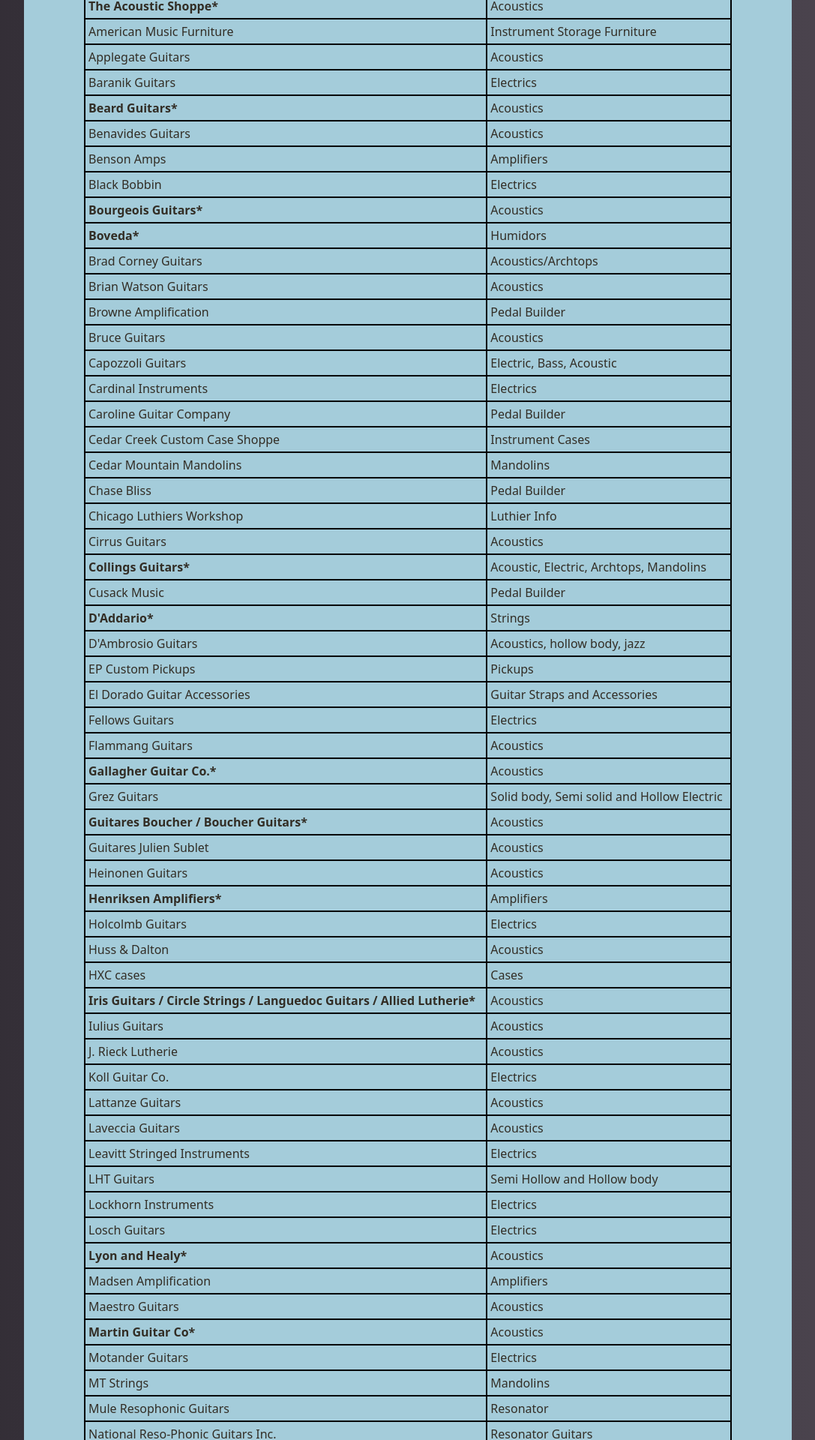
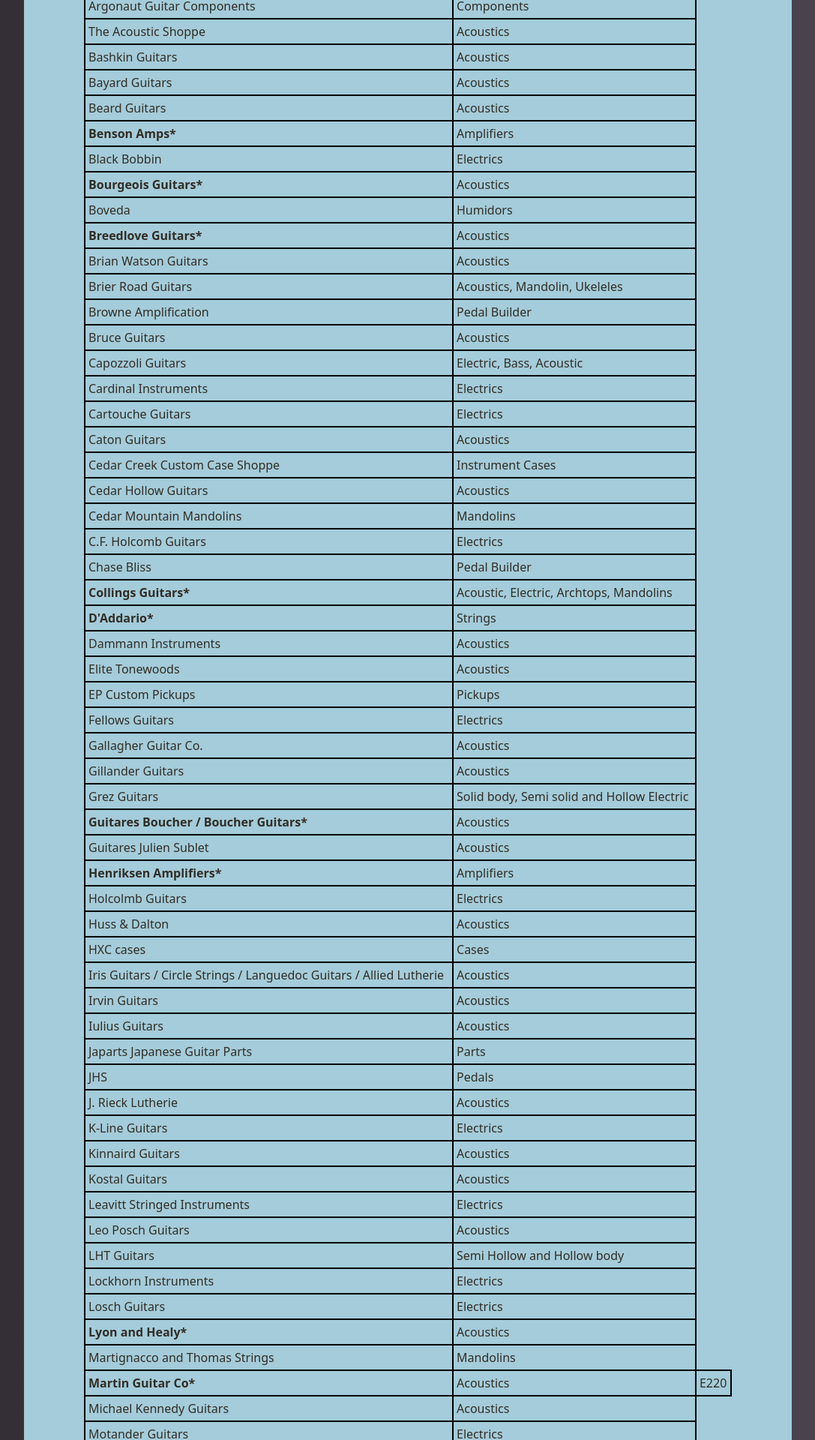
Before and after one commit to oldtownschool/fretboard-summit, a Next.js app: page /luthiers in a window 1280 px wide. Shown: the part 840-2760 px from the top of the page at 75% size, without its empty margins (96-1183 px from the left). Built offline with nearby package versions, Linux system fonts and the light colour scheme.

Commit message:
updated exhibited list to april 10 2026

```diff
--- a/app/luthiers/page.js
+++ b/app/luthiers/page.js
@@ -47,8 +47,8 @@ export default function Luthiers() {
           </p>
 
 
-          <h3 className="font-bold text-lg leading-relaxed mt-8">2025 Exhibitor List</h3>
-          <p className="italic text-sm leading-relaxed">Updated: August 13, 2025</p>
+          <h3 className="font-bold text-lg leading-relaxed mt-8">2026 Exhibitor List</h3>
+          <p className="italic text-sm leading-relaxed">Updated: April 10, 2026</p>
           <p className="italic text-sm leading-relaxed">* asterisk indicates sponsor</p>
 
 
@@ -73,37 +73,53 @@ export default function Luthiers() {
                 {/* <td>E330</td> */}
               </tr>
               <tr>
-                <td className="font-bold"><Link href="https://theacousticshoppe.com/">The Acoustic Shoppe*</Link></td>
-                <td>Acoustics</td>
-                {/* <td>W-210</td> */}
+                <td><Link href="https://www.argonautguitarcomponents.com/">Argonaut Guitar Components</Link></td>
+                <td>Components</td>
+                {/* <td>E330</td> */}
               </tr>
               <tr>
+                <td><Link href="https://theacousticshoppe.com/">The Acoustic Shoppe</Link></td>
+                <td>Acoustics</td>
+                 {/* <td>W-210</td> */}
+              </tr>
+              {/* <tr>
                 <td><Link href="http://www.americanmusicfurniture.com/">American Music Furniture </Link></td>
                 <td>Instrument Storage Furniture</td>
-                {/* <td>East Atrium Lobby</td> */}
-              </tr>
-              <tr>
+                <td>East Atrium Lobby</td>
+              </tr> */}
+              {/* <tr>
                 <td><Link href="https://www.applegateguitars.com/">Applegate Guitars</Link></td>
                 <td>Acoustics</td>
-                {/* <td>W-102</td> */}
-              </tr>
-              <tr>
+                <td>W-102</td>
+              </tr> */}
+              {/* <tr>
                 <td><Link href="http://baranikguitars.com/">Baranik Guitars</Link></td>
                 <td>Electrics</td>
-                {/* <td>E326</td> */}
-              </tr>
+                <td>E326</td>
+              </tr> */}
+
               <tr>
-                <td className="font-bold"><Link href="https://beardguitars.com/">Beard Guitars*</Link></td>
+                <td><Link href="https://www.bashkinguitars.com/">Bashkin Guitars</Link></td>
                 <td>Acoustics</td>
                 {/* <td>W-211</td> */}
               </tr>
               <tr>
+                <td><Link href="https://www.bayardguitars.com/">Bayard Guitars</Link></td>
+                <td>Acoustics</td>
+                {/* <td>W-211</td> */}
+              </tr>
+              <tr>
+                <td><Link href="https://beardguitars.com/">Beard Guitars</Link></td>
+                <td>Acoustics</td>
+                {/* <td>W-211</td> */}
+              </tr>
+              {/* <tr>
                 <td><Link href="https://www.benavidesguitars.com/">Benavides Guitars</Link></td>
                 <td>Acoustics</td>
-                {/* <td>W-102</td> */}
-              </tr>
+                <td>W-102</td>
+              </tr> */}
               <tr>
-                <td><Link href="https://www.bensonamps.com/">Benson Amps</Link></td>
+                <td className="font-bold"><Link href="https://www.bensonamps.com/">Benson Amps*</Link></td>
                 <td>Amplifiers</td>
                 {/* <td>Various Rooms</td> */}
               </tr>
@@ -119,18 +135,23 @@ export default function Luthiers() {
                 {/* <td>E124</td> */}
               </tr>
               <tr>
-                <td className="font-bold"><Link href="https://bovedainc.com/">Boveda*</Link></td>
+                <td><Link href="https://bovedainc.com/">Boveda</Link></td>
                 <td>Humidors</td>
                 {/* <td>E328</td> */}
               </tr>
               <tr>
-                <td><Link href="https://www.bradcorneyguitars.com/">Brad Corney Guitars</Link></td>
-                <td>Acoustics/Archtops</td>
+                <td className="font-bold"><Link href="https://breedloveguitars.com/">Breedlove Guitars*</Link></td>
+                <td>Acoustics</td>
                 {/* <td>E328</td> */}
               </tr>
               <tr>
                 <td><Link href="https://www.brianwatsonguitars.com/">Brian Watson Guitars</Link></td>
                 <td>Acoustics</td>
+                {/* <td>W-102</td> */}
+              </tr>
+              <tr>
+                <td><Link href="http://www.brierroadguitars.com/">Brier Road Guitars</Link></td>
+                <td>Acoustics, Mandolin, Ukeleles</td>
                 {/* <td>W-102</td> */}
               </tr>
               <tr>
@@ -155,8 +176,13 @@ export default function Luthiers() {
               </tr>
 
               <tr>
-                <td><Link href="https://carolineguitar.com/">Caroline Guitar Company</Link></td>
-                <td>Pedal Builder</td>
+                <td><Link href="https://www.cartoucheguitars.com/">Cartouche Guitars</Link></td>
+                <td>Electrics</td>
+                {/* <td>E128</td> */}
+              </tr>
+              <tr>
+                <td><Link href="https://www.catonguitars.com/">Caton Guitars</Link></td>
+                <td>Acoustics</td>
                 {/* <td>E128</td> */}
               </tr>
               <tr>
@@ -165,8 +191,18 @@ export default function Luthiers() {
                 {/* <td>E330</td> */}
               </tr>
               <tr>
+                <td><Link href="https://www.cedarhollowguitars.com/">Cedar Hollow Guitars</Link></td>
+                <td>Acoustics</td>
+                {/* <td>E328</td> */}
+              </tr>
+              <tr>
                 <td><Link href="https://cedarmtm.com">Cedar Mountain Mandolins</Link></td>
                 <td>Mandolins</td>
+                {/* <td>E328</td> */}
+              </tr>
+              <tr>
+                <td><Link href="https://www.cfholcombguitars.com/">C.F. Holcomb Guitars</Link></td>
+                <td>Electrics</td>
                 {/* <td>E328</td> */}
               </tr>
               <tr>
@@ -174,47 +210,57 @@ export default function Luthiers() {
                 <td>Pedal Builder</td>
                 {/* <td>E326</td> */}
               </tr>
-              <tr>
+              {/* <tr>
                 <td><Link href="https://www.chicagoluthiers.com/">Chicago Luthiers Workshop</Link></td>
                 <td>Luthier Info</td>
-                {/* <td>Music Store</td> */}
-              </tr>
-              <tr>
+                <td>Music Store</td>
+              </tr> */}
+              {/* <tr>
                 <td><Link href="https://www.cirrusguitars.com/">Cirrus Guitars</Link></td>
                 <td>Acoustics</td>
-                {/* <td>W-Harris Gallery</td> */}
-              </tr>
+                <td>W-Harris Gallery</td>
+              </tr> */}
               <tr>
                 <td className="font-bold"><Link href="https://www.collingsguitars.com/">Collings Guitars*</Link></td>
                 <td>Acoustic, Electric, Archtops, Mandolins</td>
                 {/* <td>E221</td> */}
               </tr>
-              <tr>
+              {/* <tr>
                 <td><Link href="https://cusackmusic.com/">Cusack Music</Link></td>
                 <td>Pedal Builder</td>
-                {/* <td>E326</td> */}
-              </tr>
+                <td>E326</td>
+              </tr> */}
               <tr>
                 <td className="font-bold"><Link href="https://www.daddario.com/">D&apos;Addario*</Link></td>
                 <td>Strings</td>
                 {/* <td>no room</td> */}
               </tr>
               <tr>
+                <td><Link href="https://dammanninstruments.com/">Dammann Instruments</Link></td>
+                <td>Acoustics</td>
+                {/* <td>E330</td> */}
+              </tr>
+              <tr>
+                <td><Link href="https://www.elitetonewoods.com/">Elite Tonewoods</Link></td>
+                <td>Acoustics</td>
+                {/* <td>E330</td> */}
+              </tr>
+              {/* <tr>
                 <td><Link href="https://www.dambrosioguitars.com/">D&apos;Ambrosio Guitars</Link></td>
                 <td>Acoustics, hollow body, jazz</td>
-                {/* <td>E330</td> */}
-              </tr>
+                <td>E330</td>
+              </tr> */}
               <tr>
                 <td><Link href="http://www.epcustompickups.com">EP Custom Pickups</Link></td>
                 <td>Pickups</td>
                 {/* <td>E330</td> */}
               </tr>
 
-              <tr>
+              {/* <tr>
                 <td><Link href="http://www.eldoradostraps.com/">El Dorado Guitar Accessories</Link></td>
                 <td>Guitar Straps and Accessories</td>
-                {/* <td>E326</td> */}
-              </tr>
+                <td>E326</td>
+              </tr> */}
 
               <tr>
                 <td><Link href="http://www.fellowsguitars.com/">Fellows Guitars</Link></td>
@@ -222,13 +268,18 @@ export default function Luthiers() {
                 {/* <td>E326</td> */}
               </tr>
 
-              <tr>
+              {/* <tr>
                 <td><Link href="https://flammangguitars.com">Flammang Guitars</Link></td>
                 <td>Acoustics</td>
-                {/* <td>W-Harris Gallery</td> */}
+                <td>W-Harris Gallery</td>
+              </tr> */}
+              <tr>
+                <td><Link href="https://gallagherguitar.com/">Gallagher Guitar Co.</Link></td>
+                <td>Acoustics</td>
+                {/* <td>W-211</td> */}
               </tr>
               <tr>
-                <td className="font-bold"><Link href="https://gallagherguitar.com/">Gallagher Guitar Co.*</Link></td>
+                <td><Link href="https://www.gillanderguitars.com/">Gillander Guitars</Link></td>
                 <td>Acoustics</td>
                 {/* <td>W-211</td> */}
               </tr>
@@ -248,11 +299,11 @@ export default function Luthiers() {
                 <td>Acoustics</td>
                 {/* <td>E328</td> */}
               </tr>
-              <tr>
+              {/* <tr>
                 <td><Link href="http://www.heinonenguitars.com/">Heinonen Guitars</Link></td>
                 <td>Acoustics</td>
-                {/* <td>E328</td> */}
-              </tr>
+                <td>E328</td>
+              </tr> */}
               <tr>
                 <td className="font-bold"><Link href="https://www.henriksenamplifiers.com/">Henriksen Amplifiers*</Link></td>
                 <td>Amplifiers</td>
@@ -274,7 +325,12 @@ export default function Luthiers() {
                 {/* <td>E328</td> */}
               </tr>
               <tr>
-                <td className="font-bold"><Link href="https://www.irisguitarcompany.com/">Iris Guitars / Circle Strings / Languedoc Guitars / Allied Lutherie*</Link></td>
+                <td><Link href="https://www.irisguitarcompany.com/">Iris Guitars / Circle Strings / Languedoc Guitars / Allied Lutherie</Link></td>
+                <td>Acoustics</td>
+                {/* <td>E126</td> */}
+              </tr>
+              <tr>
+                <td><Link href="https://www.irvinguitars.com/">Irvin Guitars</Link></td>
                 <td>Acoustics</td>
                 {/* <td>E126</td> */}
               </tr>
@@ -284,28 +340,58 @@ export default function Luthiers() {
                 {/* <td>W-Harris Gallery</td> */}
               </tr>
               <tr>
+                <td><Link href="http://www.japarts.ca/">Japarts Japanese Guitar Parts</Link></td>
+                <td>Parts</td>
+                {/* <td>W-Harris Gallery</td> */}
+              </tr>
+              <tr>
+                <td><Link href="https://jhspedals.info/">JHS</Link></td>
+                <td>Pedals</td>
+                {/* <td>W-Harris Gallery</td> */}
+              </tr>
+              <tr>
                 <td><Link href="https://www.jrieck.com/">J. Rieck Lutherie</Link></td>
                 <td>Acoustics</td>
                 {/* <td>W-102</td> */}
               </tr>
               <tr>
-                <td><Link href="https://www.kollguitars.com/">Koll Guitar Co.</Link></td>
+                <td><Link href="https://k-lineguitars.com/">K-Line Guitars</Link></td>
                 <td>Electrics</td>
                 {/* <td>E326</td> */}
               </tr>
               <tr>
+                <td><Link href="https://johnkinnairdguitars.com/">Kinnaird Guitars</Link></td>
+                <td>Acoustics</td>
+                {/* <td>E326</td> */}
+              </tr>
+              <tr>
+                <td><Link href="https://www.kostalguitars.com/">Kostal Guitars</Link></td>
+                <td>Acoustics</td>
+                {/* <td>E326</td> */}
+              </tr>
+              {/* <tr>
+                <td><Link href="https://www.kollguitars.com/">Koll Guitar Co.</Link></td>
+                <td>Electrics</td>
+                <td>E326</td>
+              </tr> */}
+              {/* <tr>
                 <td><Link href="http://www.anthonylattanze.com/">Lattanze Guitars</Link></td>
                 <td>Acoustics</td>
-                {/* <td>W-102</td> */}
-              </tr>
-              <tr>
+                <td>W-102</td>
+              </tr> */}
+              {/* <tr>
                 <td><Link href="https://www.lavecchiaguitars.com/">Laveccia Guitars</Link></td>
                 <td>Acoustics</td>
-                {/* <td>W-102</td> */}
-              </tr>
+                <td>W-102</td>
+              </tr> */}
               <tr>
                 <td><Link href="http://www.leavittlutherie.com/">Leavitt Stringed Instruments</Link></td>
                 <td>Electrics</td>
+                {/* <td>E330</td> */}
+              </tr>
+              <tr>
+                <td><Link href="http://leoposch.com/">Leo Posch Guitars</Link></td>
+                <td>Acoustics</td>
                 {/* <td>E330</td> */}
               </tr>
               <tr>
@@ -328,20 +414,30 @@ export default function Luthiers() {
                 <td>Acoustics</td>
                 {/* <td>E126</td> */}
               </tr>
-              <tr>
+              {/* <tr>
                 <td><Link href="http://www.madsenamps.com/">Madsen Amplification</Link></td>
                 <td>Amplifiers</td>
-                {/* <td>E128</td> */}
-              </tr>
-              <tr>
+                <td>E128</td>
+              </tr> */}
+              {/* <tr>
                 <td><Link href="http://www.hozenguitars.com/">Maestro Guitars </Link></td>
                 <td>Acoustics</td>
-                {/* <td>E328</td> */}
+                <td>E328</td>
+              </tr> */}
+              <tr>
+                <td><Link href="https://www.mtstrings.com/">Martignacco and Thomas Strings</Link></td>
+                <td>Mandolins</td>
+                {/* <td>E326</td> */}
               </tr>
               <tr>
                 <td className="font-bold"><Link href="https://www.martinguitar.com/">Martin Guitar Co*</Link></td>
                 <td>Acoustics</td>
-                {/* <td>E220</td> */}
+                <td>E220</td>
+              </tr>
+              <tr>
+                <td><Link href="https://www.michaelkennedyguitars.com/">Michael Kennedy Guitars</Link></td>
+                <td>Acoustics</td>
+                {/* <td>E326</td> */}
               </tr>
               <tr>
                 <td><Link href="https://www.motanderguitars.com">Motander Guitars</Link></td>
@@ -349,20 +445,20 @@ export default function Luthiers() {
                 {/* <td>E326</td> */}
               </tr>
               <tr>
-                <td><Link href="http://mtstrings.com/">MT Strings</Link></td>
-                <td>Mandolins</td>
+                <td><Link href="https://www.instagram.com/mothguitars/?hl=en">Moth Guitars</Link></td>
+                <td>Electrics</td>
                 {/* <td>W-102</td> */}
               </tr>
-              <tr>
+              {/* <tr>
                 <td><Link href="https://www.muleresophonic.com/">Mule Resophonic Guitars</Link></td>
                 <td>Resonator</td>
-                {/* <td>W-102</td> */}
-              </tr>
-              <tr>
+                <td>W-102</td>
+              </tr> */}
+              {/* <tr>
                 <td><Link href="http://www.nationalguitars.com/">National Reso-Phonic Guitars Inc.</Link></td>
                 <td>Resonator Guitars</td>
-                {/* <td>E330</td> */}
-              </tr>
+                <td>E330</td>
+              </tr> */}
               <tr>
                 <td><Link href="https://www.northwoodsluthiers.com">North Woods Luthiers</Link></td>
                 <td>Acoustics</td>
@@ -389,11 +485,11 @@ export default function Luthiers() {
                 <td>Tonewoods</td>
                 {/* <td>E324</td> */}
               </tr>
-              <tr>
+              {/* <tr>
                 <td><Link href="https://www.phoenixguitarco.com/">Phoenix Guitar Co. </Link></td>
                 <td>Acoustics</td>
-                {/* <td>W-Harris Gallery</td> */}
-              </tr>
+                <td>W-Harris Gallery</td>
+              </tr> */}
               <tr>
                 <td><Link href="https://www.instagram.com/po_sans_guitars/reels/">Po Sans Guitars</Link></td>
                 <td>Acoustic Guitars, ukuleles</td>
@@ -405,29 +501,39 @@ export default function Luthiers() {
                 {/* <td>E328</td> */}
               </tr>
               <tr>
+                <td><Link href="https://ryanguitars.com/">Ryan Guitars</Link></td>
+                <td>Acoustics</td>
+                {/* <td>E328</td> */}
+              </tr>
+              {/* <tr>
                 <td><Link href="http://www.krautguitars.com/">Raymond Kraut Guitars</Link></td>
                 <td>Acoustics</td>
-                {/* <td>W-Harris Gallery</td> */}
-              </tr>
-              <tr>
+                <td>W-Harris Gallery</td>
+              </tr> */}
+              {/* <tr>
                 <td><Link href="https://robbinsguitar.com/">Robbins Guitar Company</Link></td>
                 <td>Acoustics</td>
-                {/* <td>W-Harris Gallery</td> */}
-              </tr>
-              <tr>
+                <td>W-Harris Gallery</td>
+              </tr> */}
+              {/* <tr>
                 <td><Link href="https://roberto-venn.com/">Roberto Venn School of Lutherie </Link></td>
                 <td>Luthier School Info</td>
-                {/* <td>E324</td> */}
-              </tr>
-              <tr>
+                <td>E324</td>
+              </tr>               */}
+              {/* <tr>
                 <td><Link href="https://www.ryansukes.com/">Ryan’s Ukes</Link></td>
                 <td>Ukuleles</td>
-                {/* <td>E330</td> */}
-              </tr>
-              <tr>
+                <td>E330</td>
+              </tr> */}
+              {/* <tr>
                 <td><Link href="https://www.samguidryguitars.com/">Sam Guidry Guitars</Link></td>
                 <td>Acoustics</td>
-                {/* <td>W-102</td> */}
+                <td>W-102</td>
+              </tr> */}
+              <tr>
+                <td><Link href="https://www.sailguitars.it/">Sail Guitars</Link></td>
+                <td>Acoustics</td>
+                {/* <td>E128</td> */}
               </tr>
               <tr>
                 <td className="font-bold"><Link href="https://santacruzguitar.com/">Santa Cruz Guitars*</Link></td>
@@ -439,25 +545,30 @@ export default function Luthiers() {
                 <td>Electrics</td>
                 {/* <td>E128</td> */}
               </tr>
-              <tr>
+              {/* <tr>
                 <td><Link href="https://shockthefox.com">Shock the Fox</Link></td>
                 <td>Electrics</td>
-                {/* <td>E128</td> */}
-              </tr>
-              <tr>
+                <td>E128</td>
+              </tr> */}
+              {/* <tr>
                 <td><Link href="https://www.shure.com/en-US">Shure</Link></td>
                 <td>Microphones</td>
-                {/* <td>E324</td> */}
-              </tr>
-              <tr>
+                <td>E324</td>
+              </tr> */}
+              {/* <tr>
                 <td><Link href="https://www.silktone.org/">Silktone</Link></td>
                 <td>Pedal & Amp Builder</td>
-                {/* <td>E128</td> */}
-              </tr>
+                <td>E128</td>
+              </tr> */}
               <tr>
                 <td><Link href="http://skytopguitars.com/">Skytop Guitars</Link></td>
                 <td>Acoustics</td>
                 {/* <td>W-102</td> */}
+              </tr>
+              <tr>
+                <td><Link href="https://www.stehrguitars.com/">Stehr Guitars</Link></td>
+                <td>Acoustics</td>
+                {/* <td>E324</td> */}
               </tr>
               <tr>
                 <td><Link href="http://www.stewmac.com/">Stew Mac</Link></td>
@@ -470,6 +581,16 @@ export default function Luthiers() {
                 {/* <td>E326</td> */}
               </tr>
               <tr>
+                <td><Link href="http://www.hobos-g.com/">Takeo Oka/Hobo's Guitar Works</Link></td>
+                <td>Acoustics</td>
+                {/* <td>E328</td> */}
+              </tr>
+              <tr>
+                <td><Link href="https://www.heinonenguitars.com/">T. Drew Heinonen Guitars</Link></td>
+                <td>Acoustics</td>
+                {/* <td>E328</td> */}
+              </tr>
+              <tr>
                 <td className="font-bold"><Link href="https://www.taylorguitars.com/">Taylor Guitars*</Link></td>
                 <td>Acoustics</td>
                 {/* <td>W-101</td> */}
@@ -480,10 +601,20 @@ export default function Luthiers() {
                 {/* <td>E328</td> */}
               </tr>
               <tr>
+                <td><Link href="https://kazourian-luthier.com/">Theo Kazourian Luthier</Link></td>
+                <td>Acoustics</td>
+                {/* <td>E328</td> */}
+              </tr>
+              <tr>
+                <td><Link href="https://www.tierneyguitars.com/">Tierney Guitar Co.</Link></td>
+                <td>Acoustics</td>
+                {/* <td>E328</td> */}
+              </tr>
+              {/* <tr>
                 <td><Link href="https://www.thorellguitars.com/">Thorell Guitars</Link></td>
                 <td>Acoustics</td>
-                {/* <td>W-102</td> */}
-              </tr>
+                <td>W-102</td>
+              </tr> */}
               <tr>
                 <td><Link href="http://www.tlguitars.com/">Todd Lunneborg Guitars</Link></td>
                 <td>Acoustic & Electric</td>
@@ -499,11 +630,11 @@ export default function Luthiers() {
                 <td>Guitar Picks</td>
                 {/* <td>E124</td> */}
               </tr>
-              <tr>
+              {/* <tr>
                 <td><Link href="http://www.wadeguitar.com/">Travis D. Wade Guitars</Link></td>
                 <td>Acoustics</td>
-                {/* <td>W-102</td> */}
-              </tr>
+                <td>W-102</td>
+              </tr> */}
               <tr>
                 <td className="font-bold"><Link href="https://www.fretboardjournal.com/podcasts/the-truth-about-vintage-amps-big-index-page/">Truth About Vintage Amps*</Link></td>
                 <td>Amplifiers</td>
@@ -514,27 +645,36 @@ export default function Luthiers() {
                 <td>Amplifiers</td>
                 {/* <td>E221</td> */}
               </tr>
-
+              <tr>
+                <td><Link href="https://sothguitars.com/">Tyson Soth Guitars</Link></td>
+                <td>Acoustics</td>
+                {/* <td>E128</td> */}
+              </tr>
               <tr>
                 <td><Link href="https://www.volticelectronicdevices.com/">Voltic Electronic Devices</Link></td>
                 <td>Pedal Builder</td>
                 {/* <td>E128</td> */}
               </tr>
-              <tr>
+              {/* <tr>
                 <td><Link href="https://www.woolsonsoundcraft.com/">Woolson Soundcraft</Link></td>
                 <td>Electric Guitars</td>
-                {/* <td>E330</td> */}
-              </tr>
+                <td>E330</td>
+              </tr> */}
               <tr>
                 <td className="font-bold"><Link href="https://usa.yamaha.com/products/musical_instruments/guitars_basses/index.html">Yamaha*</Link></td>
                 <td>Instruments</td>
                 {/* <td>E322</td> */}
               </tr>
               <tr>
+                <td><Link href="https://www.zoejetguitars.com/">Zoe Jet Guitars</Link></td>
+                <td>Electrics</td>
+                {/* <td>W-Harris Gallery</td> */}
+              </tr>
+              {/* <tr>
                 <td><Link href="http://zimnicki.com/">Zimnicki Guitars</Link></td>
                 <td>Acoustics</td>
-                {/* <td>W-Harris Gallery</td> */}
-              </tr>
+                <td>W-Harris Gallery</td>
+              </tr> */}
             </tbody>
           </table>
 
```
